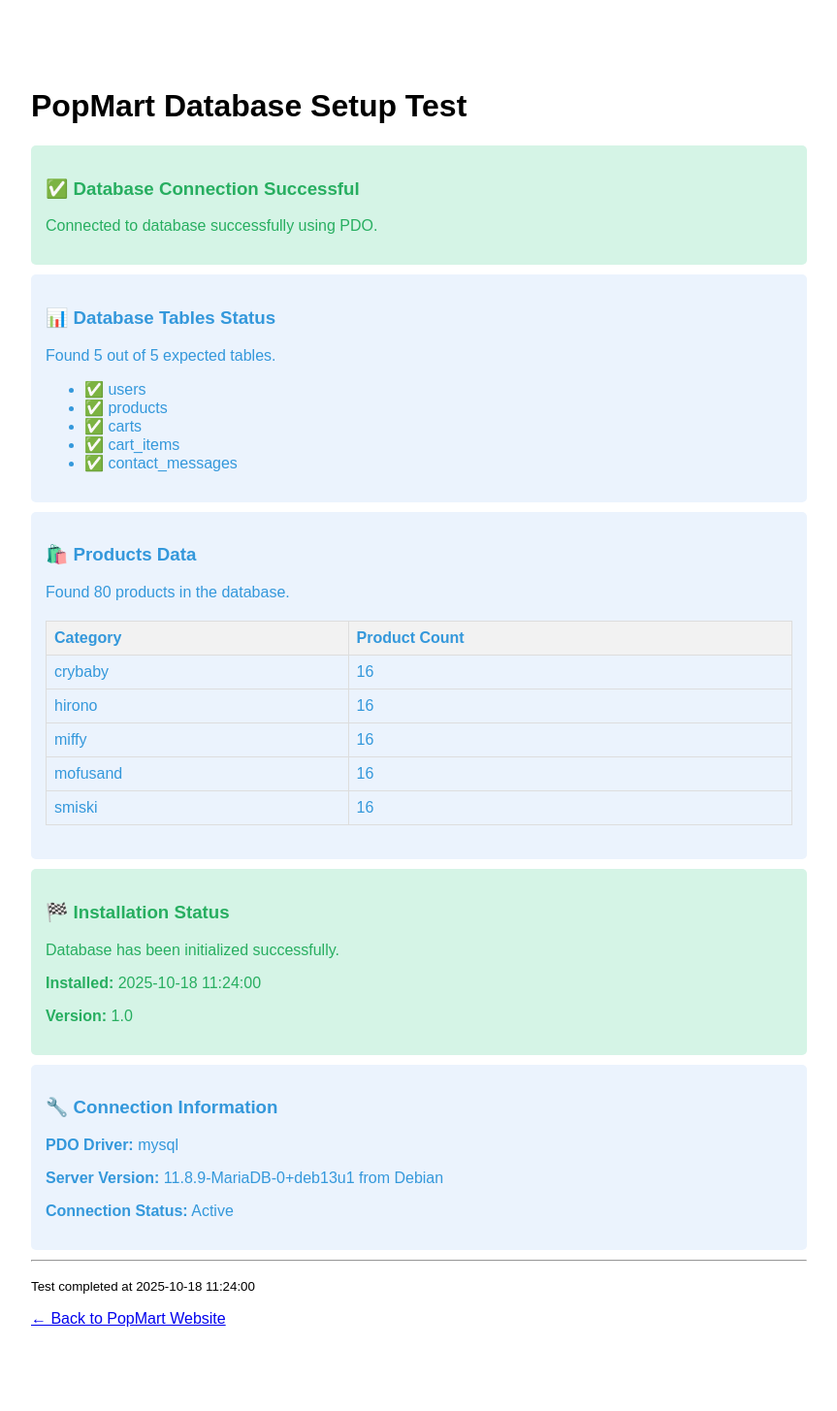
After one commit to arrayrays1/webdev-popmart, a PHP site: page /website-popmart/db/test_auto_setup.php in a window 1280 px wide. The commit adds this page. Shown: the whole page at 97% size, without its empty margins (208-1071 px from the left). Run offline with PHP 8.4, Linux system fonts and the light colour scheme; data comes from the database, SQL or seed files in the repository.

Commit message:
updated: - database auto initialization for easy project access. (please refer to the readme file)

```diff
--- a/db/db_connect.php
+++ b/db/db_connect.php
@@ -1,12 +1,145 @@
 <?php
-$servername = "127.0.0.1:3307"; //make sure to change this to your db credentials
-$username = "root";
-$password = "";
-$database = "popmart_db";
+// database configuration
+// update these credentials to match your MySQL setup
+$host = '127.0.0.1:3307'; //your mysql host and port
+$db   = 'webpopmart_db';
+$user = 'root'; // your mysql username
+$pass = ''; // your mysql password
+$charset = 'utf8mb4';
 
-$conn = new mysqli($servername, $username, $password, $database);
+// PDO Connection Options
+$options = [
+    PDO::ATTR_ERRMODE => PDO::ERRMODE_EXCEPTION,
+    PDO::ATTR_DEFAULT_FETCH_MODE => PDO::FETCH_ASSOC,
+    PDO::ATTR_EMULATE_PREPARES => false,
+];
 
-if ($conn->connect_error) {
-  die("Connection failed: " . $conn->connect_error);
+// marker file path to track if database has been initialized
+$install_marker = __DIR__ . '/.installed';
+$init_sql_file = __DIR__ . '/init.sql';
+
+/*
+ initialize the database by running the init.sql script
+ this function creates the database, tables, and inserts sample data
+ */
+function initializeDatabase($host, $user, $pass, $init_sql_file) {
+    try {
+        // first connect without specifying database to create it
+        $dsn = "mysql:host=$host;charset=utf8mb4";
+        $pdo = new PDO($dsn, $user, $pass, [
+            PDO::ATTR_ERRMODE => PDO::ERRMODE_EXCEPTION,
+            PDO::ATTR_DEFAULT_FETCH_MODE => PDO::FETCH_ASSOC,
+        ]);
+
+        // read and execute the initialization SQL script
+        if (!file_exists($init_sql_file)) {
+            throw new Exception("Initialization SQL file not found: $init_sql_file");
+        }
+
+        $sql = file_get_contents($init_sql_file);
+        if ($sql === false) {
+            throw new Exception("Could not read initialization SQL file");
+        }
+
+        // splits SQL into individual statements and execute them
+        $statements = array_filter(array_map('trim', explode(';', $sql)));
+
+        foreach ($statements as $statement) {
+            if (!empty($statement)) {
+                $pdo->exec($statement);
+            }
+        }
+
+        return true;
+
+    } catch (PDOException $e) {
+        throw new Exception("Database initialization failed: " . $e->getMessage());
+    } catch (Exception $e) {
+        throw new Exception("Initialization error: " . $e->getMessage());
+    }
+}
+
+/*
+  creates installation marker file to prevent re-initialization
+ */
+function createInstallMarker($marker_file) {
+    $marker_content = [
+        'installed' => true,
+        'timestamp' => date('Y-m-d H:i:s'),
+        'version' => '1.0'
+    ];
+
+    file_put_contents($marker_file, json_encode($marker_content, JSON_PRETTY_PRINT));
+}
+
+// main connection logic
+try {
+    // checks if database has been initialized
+    if (!file_exists($install_marker)) {
+        echo "<!-- PopMart: Initializing database for first time... -->\n";
+
+        // initialize the database
+        initializeDatabase($host, $user, $pass, $init_sql_file);
+
+        // create marker file to prevent re-initialization
+        createInstallMarker($install_marker);
+
+        echo "<!-- PopMart: Database initialization completed successfully -->\n";
+    }
+
+    // connect to the database
+    $dsn = "mysql:host=$host;dbname=$db;charset=$charset";
+    $pdo = new PDO($dsn, $user, $pass, $options);
+
+    // store PDO connection globally for backward compatibility
+    $conn = $pdo;
+
+} catch (PDOException $e) {
+    // handle connection errors
+    $error_message = "Database connection failed: " . $e->getMessage();
+
+    // log error for debugging (you can modify this path as needed)
+    error_log("PopMart DB Error: " . $error_message);
+
+    // display user-friendly error message
+    die("
+    <div style='font-family: Arial, sans-serif; max-width: 600px; margin: 50px auto; padding: 20px; border: 1px solid #e74c3c; border-radius: 5px; background-color: #fdf2f2;'>
+        <h2 style='color: #e74c3c; margin-top: 0;'>Database Connection Error</h2>
+        <p><strong>PopMart Website Setup Required</strong></p>
+        <p>Please check your database configuration in <code>db/db_connect.php</code>:</p>
+        <ul>
+            <li>Verify MySQL server is running</li>
+            <li>Check host, username, and password credentials</li>
+            <li>Ensure MySQL user has proper permissions</li>
+        </ul>
+        <p><small>Technical details: " . htmlspecialchars($error_message) . "</small></p>
+    </div>");
+
+} catch (Exception $e) {
+    // handle initialization errors
+    $error_message = $e->getMessage();
+
+    // log error for debugging
+    error_log("PopMart Init Error: " . $error_message);
+
+    // display error message
+    die("
+    <div style='font-family: Arial, sans-serif; max-width: 600px; margin: 50px auto; padding: 20px; border: 1px solid #e74c3c; border-radius: 5px; background-color: #fdf2f2;'>
+        <h2 style='color: #e74c3c; margin-top: 0;'>Database Setup Error</h2>
+        <p><strong>PopMart Website Initialization Failed</strong></p>
+        <p>There was an error setting up the database. Please:</p>
+        <ul>
+            <li>Check your MySQL server is running and accessible</li>
+            <li>Verify database credentials are correct</li>
+            <li>Ensure the init.sql file exists and is readable</li>
+            <li>Check file permissions in the db/ directory</li>
+        </ul>
+        <p><small>Technical details: " . htmlspecialchars($error_message) . "</small></p>
+    </div>");
+}
+
+// success message for development (remove in production)
+if (isset($_GET['debug']) && $_GET['debug'] === 'db') {
+    echo "<!-- PopMart: Database connected successfully -->\n";
 }
 ?>
--- a/db/create_products_table.sql
+++ b/db/init.sql
@@ -1,4 +1,20 @@
--- Create products table for dynamic product pages
+-- create database if it doesn't exist
+CREATE DATABASE IF NOT EXISTS webpopmart_db;
+USE webpopmart_db;
+
+-- create users table for PopMart website
+CREATE TABLE IF NOT EXISTS users (
+    id INT AUTO_INCREMENT PRIMARY KEY,
+    first_name VARCHAR(100) NOT NULL,
+    last_name VARCHAR(100) NOT NULL,
+    email VARCHAR(255) UNIQUE NOT NULL,
+    contact_number VARCHAR(20) NOT NULL,
+    password VARCHAR(255) NOT NULL,
+    created_at TIMESTAMP DEFAULT CURRENT_TIMESTAMP,
+    updated_at TIMESTAMP DEFAULT CURRENT_TIMESTAMP ON UPDATE CURRENT_TIMESTAMP
+);
+
+-- create products table for dynamic product pages (must be created before cart_items)
 CREATE TABLE IF NOT EXISTS products (
   id INT AUTO_INCREMENT PRIMARY KEY,
   name VARCHAR(255) NOT NULL,
@@ -10,6 +26,40 @@ CREATE TABLE IF NOT EXISTS products (
   created_at TIMESTAMP DEFAULT CURRENT_TIMESTAMP,
   updated_at TIMESTAMP DEFAULT CURRENT_TIMESTAMP ON UPDATE CURRENT_TIMESTAMP,
   INDEX idx_category (category)
+);
+
+-- carts: one open cart per user (status=open). A future order flow can checkout and set status=ordered.
+CREATE TABLE IF NOT EXISTS carts (
+    id INT AUTO_INCREMENT PRIMARY KEY,
+    user_id INT NOT NULL,
+    status ENUM('open','ordered','abandoned') DEFAULT 'open',
+    created_at TIMESTAMP DEFAULT CURRENT_TIMESTAMP,
+    updated_at TIMESTAMP DEFAULT CURRENT_TIMESTAMP ON UPDATE CURRENT_TIMESTAMP,
+    CONSTRAINT fk_carts_user FOREIGN KEY (user_id) REFERENCES users(id) ON DELETE CASCADE,
+    INDEX idx_carts_user_status (user_id, status)
+);
+
+-- cart items referencing products
+CREATE TABLE IF NOT EXISTS cart_items (
+    id INT AUTO_INCREMENT PRIMARY KEY,
+    cart_id INT NOT NULL,
+    product_id INT NOT NULL,
+    quantity INT NOT NULL DEFAULT 1,
+    unit_price DECIMAL(10,2) NOT NULL,
+    created_at TIMESTAMP DEFAULT CURRENT_TIMESTAMP,
+    updated_at TIMESTAMP DEFAULT CURRENT_TIMESTAMP ON UPDATE CURRENT_TIMESTAMP,
+    CONSTRAINT fk_items_cart FOREIGN KEY (cart_id) REFERENCES carts(id) ON DELETE CASCADE,
+    CONSTRAINT fk_items_product FOREIGN KEY (product_id) REFERENCES products(id) ON DELETE RESTRICT,
+    UNIQUE KEY uniq_cart_product (cart_id, product_id)
+);
+
+-- contact form submissions
+CREATE TABLE IF NOT EXISTS contact_messages (
+    id INT AUTO_INCREMENT PRIMARY KEY,
+    name VARCHAR(255) NOT NULL,
+    email VARCHAR(255) NOT NULL,
+    message TEXT NOT NULL,
+    created_at TIMESTAMP DEFAULT CURRENT_TIMESTAMP
 );
 
 -- ================= CRYBABY =================
--- /dev/null
+++ b/db/test_auto_setup.php
@@ -0,0 +1,123 @@
+<?php
+/**
+ * Test script for PopMart automatic database setup
+ *
+ * This script tests the automatic database initialization system.
+ * Run this script to verify your database setup is working correctly.
+ *
+ * Usage: Access via browser at http://localhost/website-popmart/db/test_auto_setup.php
+ */
+
+// Include the database connection
+require_once 'db_connect.php';
+
+echo "<!DOCTYPE html>
+<html lang='en'>
+<head>
+    <meta charset='UTF-8'>
+    <meta name='viewport' content='width=device-width, initial-scale=1.0'>
+    <title>PopMart Database Setup Test</title>
+    <style>
+        body { font-family: Arial, sans-serif; max-width: 800px; margin: 50px auto; padding: 20px; }
+        .success { color: #27ae60; background: #d5f4e6; padding: 15px; border-radius: 5px; margin: 10px 0; }
+        .info { color: #3498db; background: #ebf3fd; padding: 15px; border-radius: 5px; margin: 10px 0; }
+        .error { color: #e74c3c; background: #fdf2f2; padding: 15px; border-radius: 5px; margin: 10px 0; }
+        table { width: 100%; border-collapse: collapse; margin: 20px 0; }
+        th, td { border: 1px solid #ddd; padding: 8px; text-align: left; }
+        th { background-color: #f2f2f2; }
+    </style>
+</head>
+<body>";
+
+echo "<h1>PopMart Database Setup Test</h1>";
+
+try {
+    // Test database connection
+    echo "<div class='success'>";
+    echo "<h3>✅ Database Connection Successful</h3>";
+    echo "<p>Connected to database successfully using PDO.</p>";
+    echo "</div>";
+
+    // Test if tables exist
+    $tables = ['users', 'products', 'carts', 'cart_items', 'contact_messages'];
+    $existing_tables = [];
+
+    foreach ($tables as $table) {
+        $stmt = $pdo->query("SHOW TABLES LIKE '$table'");
+        if ($stmt->rowCount() > 0) {
+            $existing_tables[] = $table;
+        }
+    }
+
+    echo "<div class='info'>";
+    echo "<h3>📊 Database Tables Status</h3>";
+    echo "<p>Found " . count($existing_tables) . " out of " . count($tables) . " expected tables.</p>";
+    echo "<ul>";
+    foreach ($tables as $table) {
+        $status = in_array($table, $existing_tables) ? "✅" : "❌";
+        echo "<li>$status $table</li>";
+    }
+    echo "</ul>";
+    echo "</div>";
+
+    // Test products data
+    if (in_array('products', $existing_tables)) {
+        $stmt = $pdo->query("SELECT COUNT(*) as count FROM products");
+        $product_count = $stmt->fetch()['count'];
+
+        echo "<div class='info'>";
+        echo "<h3>🛍️ Products Data</h3>";
+        echo "<p>Found $product_count products in the database.</p>";
+
+        if ($product_count > 0) {
+            $stmt = $pdo->query("SELECT category, COUNT(*) as count FROM products GROUP BY category ORDER BY category");
+            $categories = $stmt->fetchAll();
+
+            echo "<table>";
+            echo "<tr><th>Category</th><th>Product Count</th></tr>";
+            foreach ($categories as $category) {
+                echo "<tr><td>" . htmlspecialchars($category['category']) . "</td><td>" . $category['count'] . "</td></tr>";
+            }
+            echo "</table>";
+        }
+        echo "</div>";
+    }
+
+    // Check installation marker
+    $install_marker = __DIR__ . '/.installed';
+    if (file_exists($install_marker)) {
+        $marker_data = json_decode(file_get_contents($install_marker), true);
+        echo "<div class='success'>";
+        echo "<h3>🏁 Installation Status</h3>";
+        echo "<p>Database has been initialized successfully.</p>";
+        echo "<p><strong>Installed:</strong> " . ($marker_data['timestamp'] ?? 'Unknown') . "</p>";
+        echo "<p><strong>Version:</strong> " . ($marker_data['version'] ?? 'Unknown') . "</p>";
+        echo "</div>";
+    } else {
+        echo "<div class='error'>";
+        echo "<h3>⚠️ Installation Marker Missing</h3>";
+        echo "<p>The .installed marker file is missing. This may indicate an incomplete setup.</p>";
+        echo "</div>";
+    }
+
+    // Database connection info
+    echo "<div class='info'>";
+    echo "<h3>🔧 Connection Information</h3>";
+    echo "<p><strong>PDO Driver:</strong> " . $pdo->getAttribute(PDO::ATTR_DRIVER_NAME) . "</p>";
+    echo "<p><strong>Server Version:</strong> " . $pdo->getAttribute(PDO::ATTR_SERVER_VERSION) . "</p>";
+    echo "<p><strong>Connection Status:</strong> Active</p>";
+    echo "</div>";
+
+} catch (Exception $e) {
+    echo "<div class='error'>";
+    echo "<h3>❌ Test Failed</h3>";
+    echo "<p>Error: " . htmlspecialchars($e->getMessage()) . "</p>";
+    echo "</div>";
+}
+
+echo "<hr>";
+echo "<p><small>Test completed at " . date('Y-m-d H:i:s') . "</small></p>";
+echo "<p><a href='../index.php'>← Back to PopMart Website</a></p>";
+
+echo "</body></html>";
+?>
```
Also changed, not shown: db/cart_add.php (+22 -24 lines), db/cart_count.php (+11 -9 lines), db/cart_get.php (+21 -19 lines), db/cart_update.php (+21 -19 lines), db/contact_submit.php (+7 -7 lines), db/create_users_table.sql (deleted, +0 -49 lines), db/login_process.php (+4 -10 lines), db/signup_process.php (+6 -10 lines), db/test_connection.php (deleted, +0 -47 lines), products-tab/products-crybaby.php (+6 -9 lines), products-tab/products-hirono.php (+6 -9 lines), products-tab/products-miffy.php (+6 -9 lines), products-tab/products-mofusand.php (+6 -9 lines), products-tab/products-sAngel.php (+6 -9 lines), 2 more files.
